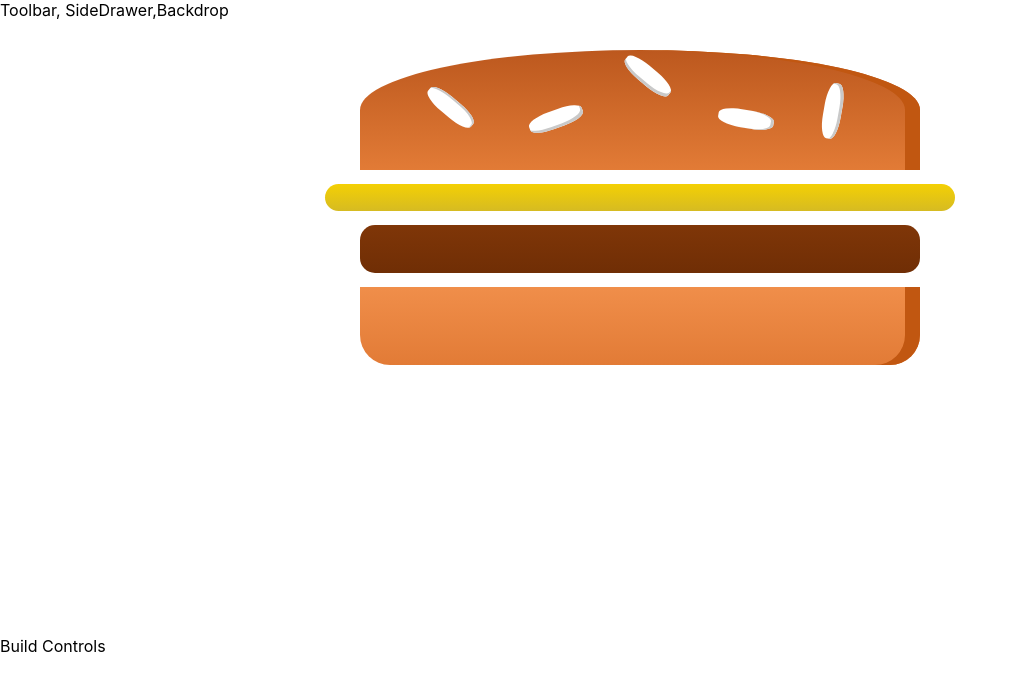
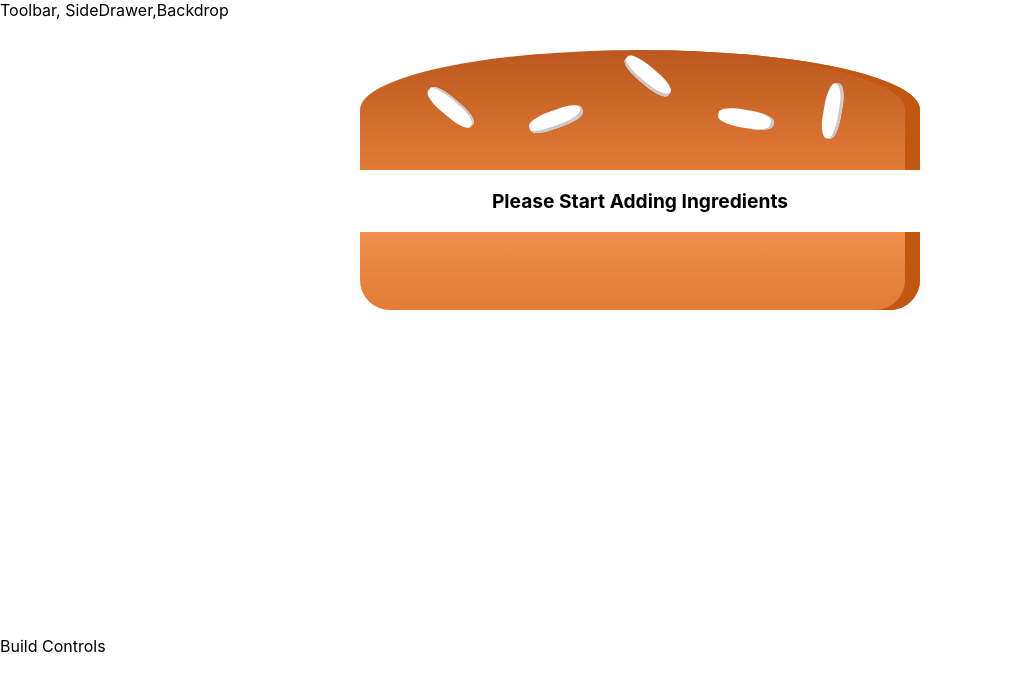
Before and after one commit to Abhinav2023/My-Burger-React-App, a React (Create React App) app: page / in a window 1280 px wide. Shown: the top 690 px of the page, without its empty margins (0-1017 px from the left). Built offline with nearby package versions, Linux system fonts and the light colour scheme.

Commit message:
Calculating the Ingredients Sum Dynamically

```diff
--- a/src/components/Burger/Burger.js
+++ b/src/components/Burger/Burger.js
@@ -1,15 +1,28 @@
 import React from 'react';
 import classes from './Burger.module.css';
 import BurgerIngredient from './BurgerIngredients/BurgerIngredients';
-const Burger=(props)=>{
+
+
+const burger=(props)=>{
+    let transformIngredients=Object.keys(props.ingredients)
+        .map(igKey=>{
+            console.log(igKey);
+            return [...Array(props.ingredients[igKey])].map((_,i)=>{
+                return <BurgerIngredient key={igKey+i} type={igKey} />
+            });
+        }).reduce((arr,el)=>{
+            return arr.concat(el)
+        },[])
+    if(transformIngredients.length===0){
+        transformIngredients=<p>Please Start Adding Ingredients</p>
+    }
     return (
         <div className={classes.Burger}>
             <BurgerIngredient type="bread-top" />
-            <BurgerIngredient type="cheese" />
-            <BurgerIngredient type="meat" />
+            {transformIngredients}
             <BurgerIngredient type="bread-bottom" />
         </div>
     );
 }
 
-export default Burger;
+export default burger;
--- a/src/containers/BurgerBuilder/BurgerBuilder.js
+++ b/src/containers/BurgerBuilder/BurgerBuilder.js
@@ -3,10 +3,19 @@
 import Burger from '../../components/Burger/Burger';
 
 class BurgerBuilder extends Component {
+    state={
+        ingredients:{
+            salad: 0,
+            bacon: 0,
+            cheese: 0,
+            meat: 0
+        }
+    }
+
     render(){
         return (
             <Aux>
-                <Burger />
+                <Burger ingredients={this.state.ingredients} />
                 <div>Build Controls</div>
             </Aux>
         )
```
